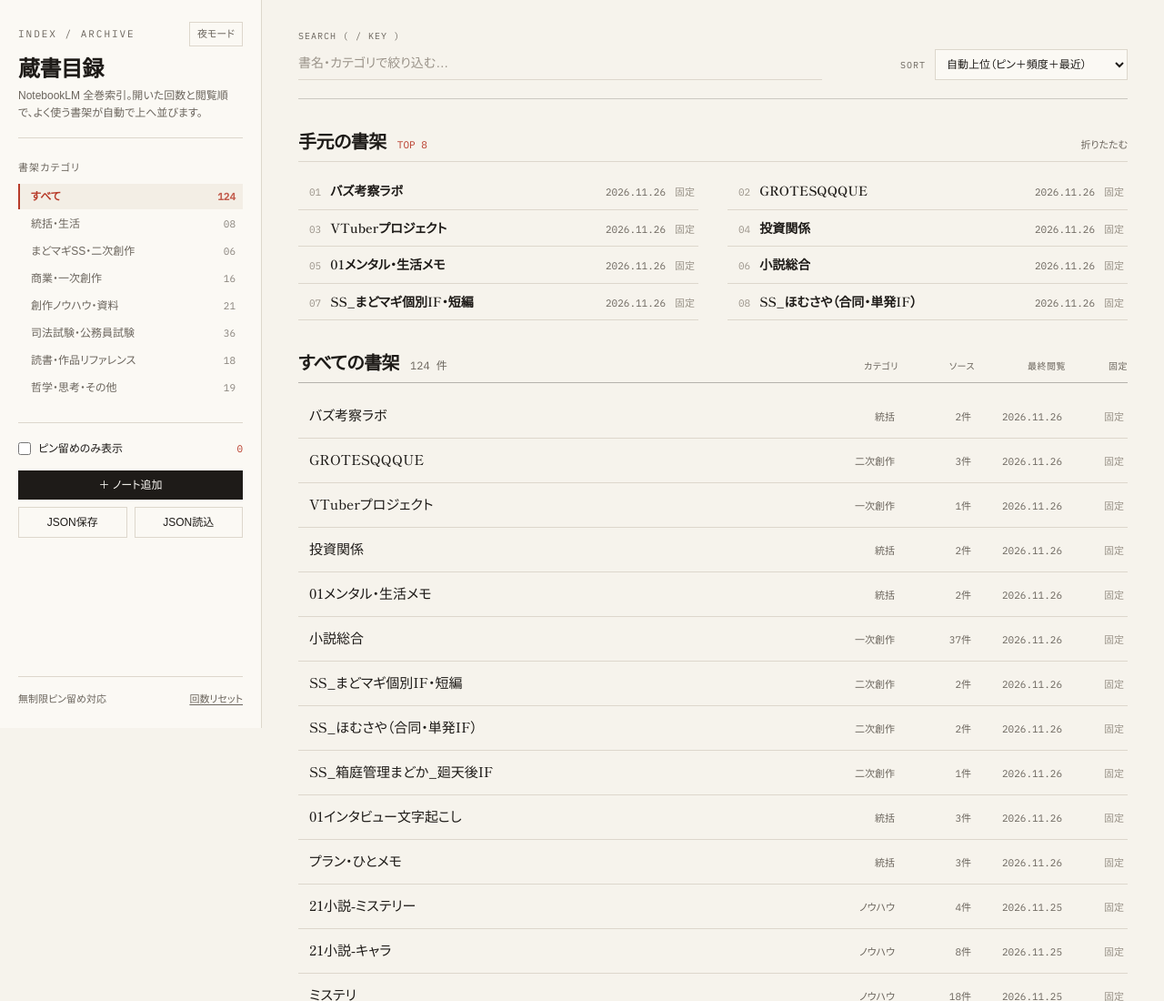
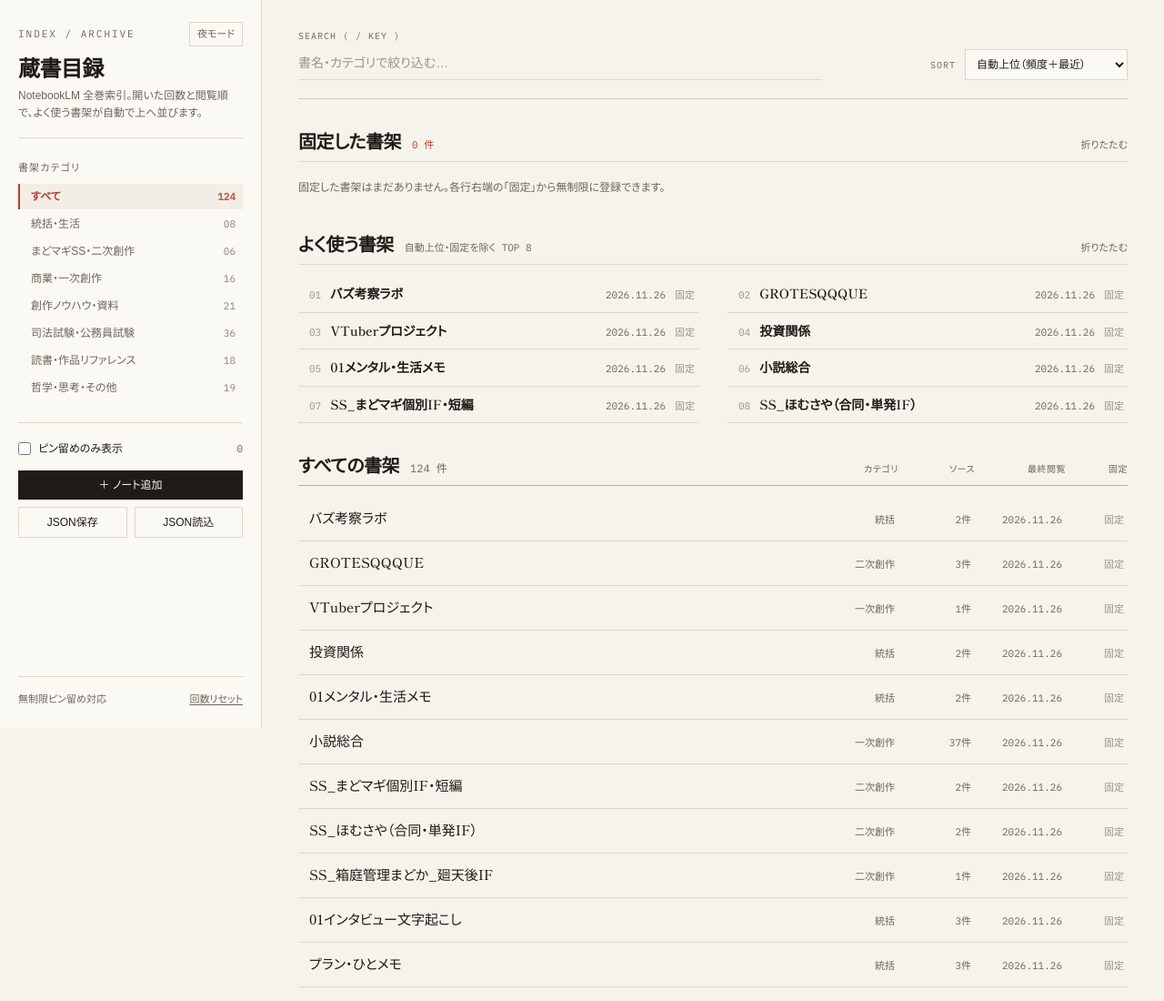
Before and after one commit to isitaka/nb-index, a plain HTML site: page index.html in a window 1280 px wide. Shown: the top 1100 px of the page at 91% size. Drawn offline with nearby package versions, Linux system fonts and the light colour scheme.

Commit message:
Update launcher: separate pinned and auto-top

```diff
--- a/index.html
+++ b/index.html
@@ -204,7 +204,7 @@
             id="sortSelect"
             class="py-2 pl-2 pr-7 text-xs font-medium bg-paper-surface dark:bg-night-surface border border-paper-border dark:border-night-border focus:border-vermilion dark:focus:border-vermilion-dark focus:outline-none"
           >
-            <option value="smart">自動上位（ピン＋頻度＋最近）</option>
+            <option value="smart">自動上位（頻度＋最近）</option>
             <option value="clicks">よく使う順（クリック数）</option>
             <option value="recent">最近開いた順</option>
             <option value="sources">ソース数が多い順</option>
@@ -212,18 +212,35 @@
         </div>
       </section>
 
-      <!-- Top Used & Pinned Shelf (Editorial 2-Column Ledger) -->
-      <section id="quickShelfSection" class="space-y-3">
+      <!-- Pinned Shelf (Dedicated Unlimited Pins) -->
+      <section id="pinnedShelfSection" class="space-y-3">
         <div class="flex items-baseline justify-between gap-2 pb-2 border-b border-paper-border dark:border-night-border">
           <div class="flex items-baseline gap-3">
-            <h2 class="font-serif text-lg sm:text-xl font-bold tracking-tight">手元の書架</h2>
-            <span id="quickShelfBadge" class="font-mono text-[11px] text-vermilion dark:text-vermilion-dark tabular">TOP 8</span>
+            <h2 class="font-serif text-lg sm:text-xl font-bold tracking-tight">固定した書架</h2>
+            <span id="pinnedShelfBadge" class="font-mono text-[11px] text-vermilion dark:text-vermilion-dark tabular">0 件</span>
           </div>
-          <button id="btnToggleQuick" type="button" class="font-mono text-[11px] text-ink-muted dark:text-night-muted hover:text-ink-main dark:hover:text-night-ink transition">
+          <button id="btnTogglePinned" type="button" class="font-mono text-[11px] text-ink-muted dark:text-night-muted hover:text-ink-main dark:hover:text-night-ink transition">
             折りたたむ
           </button>
         </div>
-        <div id="quickShelfGrid" class="grid grid-cols-1 md:grid-cols-2 gap-x-8 gap-y-0"></div>
+        <div id="pinnedShelfGrid" class="grid grid-cols-1 md:grid-cols-2 gap-x-8 gap-y-0"></div>
+        <p id="pinnedEmptyHint" class="hidden text-xs text-ink-muted dark:text-night-muted py-2">
+          固定した書架はまだありません。各行右端の「固定」から無制限に登録できます。
+        </p>
+      </section>
+
+      <!-- Auto-Ranked Shelf (Strictly Excludes Pinned Items) -->
+      <section id="autoShelfSection" class="space-y-3">
+        <div class="flex items-baseline justify-between gap-2 pb-2 border-b border-paper-border dark:border-night-border">
+          <div class="flex items-baseline gap-3 flex-wrap">
+            <h2 class="font-serif text-lg sm:text-xl font-bold tracking-tight">よく使う書架</h2>
+            <span id="autoShelfBadge" class="font-mono text-[11px] text-ink-muted dark:text-night-muted tabular">自動上位・固定を除く TOP 8</span>
+          </div>
+          <button id="btnToggleAuto" type="button" class="font-mono text-[11px] text-ink-muted dark:text-night-muted hover:text-ink-main dark:hover:text-night-ink transition">
+            折りたたむ
+          </button>
+        </div>
+        <div id="autoShelfGrid" class="grid grid-cols-1 md:grid-cols-2 gap-x-8 gap-y-0"></div>
       </section>
 
       <!-- Full Editorial Index List -->
@@ -451,7 +468,8 @@
       searchQuery: '',
       sortBy: 'smart',
       pinnedOnly: false,
-      quickCollapsed: false,
+      pinnedCollapsed: false,
+      autoCollapsed: false,
       mobileCatOpen: true,
       theme: 'light', // Editorial paper-and-ink default
       usage: {},
@@ -498,16 +516,15 @@
       });
     }
 
-    function computeSmartScore(nb) {
-      const pinBonus = nb.pinned ? 1e15 : 0;
+    function computeAutoScore(nb) {
       const clickBonus = nb.clicks * 1e11;
-      return pinBonus + clickBonus + nb.effectiveTs;
+      return clickBonus + nb.effectiveTs;
     }
 
     function sortNotebooks(list, mode) {
       const copy = [...list];
       if (mode === 'smart') {
-        copy.sort((a, b) => computeSmartScore(b) - computeSmartScore(a));
+        copy.sort((a, b) => computeAutoScore(b) - computeAutoScore(a));
       } else if (mode === 'clicks') {
         copy.sort((a, b) => (b.clicks - a.clicks) || (b.effectiveTs - a.effectiveTs));
       } else if (mode === 'recent') {
@@ -687,24 +704,54 @@
       const pinnedCount = all.filter((n) => n.pinned).length;
       document.getElementById('pinnedCountBadge').textContent = String(pinnedCount);
 
-      // Top 8 Quick Shelf
-      const quickShelfSection = document.getElementById('quickShelfSection');
-      const quickShelfGrid = document.getElementById('quickShelfGrid');
-      const quickToggleBtn = document.getElementById('btnToggleQuick');
-      const top8 = sortNotebooks(all, 'smart').slice(0, 8);
-      document.getElementById('quickShelfBadge').textContent = pinnedCount > 0 ? `固定 ${pinnedCount}件 / TOP 8` : 'TOP 8';
+      // Separate Pinned Shelf & Auto-Ranked Shelf (excluding pinned)
+      const pinnedShelfSection = document.getElementById('pinnedShelfSection');
+      const pinnedShelfGrid = document.getElementById('pinnedShelfGrid');
+      const pinnedEmptyHint = document.getElementById('pinnedEmptyHint');
+      const pinnedToggleBtn = document.getElementById('btnTogglePinned');
 
-      if (state.searchQuery.trim() !== '' || state.activeCategory !== 'ALL' || state.pinnedOnly) {
-        quickShelfSection.classList.add('hidden');
+      const autoShelfSection = document.getElementById('autoShelfSection');
+      const autoShelfGrid = document.getElementById('autoShelfGrid');
+      const autoToggleBtn = document.getElementById('btnToggleAuto');
+
+      const pinnedItems = sortNotebooks(all.filter((n) => n.pinned), 'smart');
+      const autoTop8 = sortNotebooks(all.filter((n) => !n.pinned), 'smart').slice(0, 8);
+
+      document.getElementById('pinnedShelfBadge').textContent = `${pinnedItems.length} 件`;
+      document.getElementById('autoShelfBadge').textContent = `自動上位・固定を除く TOP ${autoTop8.length}`;
+
+      const isFilteredView = state.searchQuery.trim() !== '' || state.activeCategory !== 'ALL' || state.pinnedOnly;
+      if (isFilteredView) {
+        pinnedShelfSection.classList.add('hidden');
+        autoShelfSection.classList.add('hidden');
       } else {
-        quickShelfSection.classList.remove('hidden');
-        if (state.quickCollapsed) {
-          quickShelfGrid.classList.add('hidden');
-          quickToggleBtn.textContent = '開く';
+        pinnedShelfSection.classList.remove('hidden');
+        autoShelfSection.classList.remove('hidden');
+
+        if (state.pinnedCollapsed) {
+          pinnedShelfGrid.classList.add('hidden');
+          pinnedEmptyHint.classList.add('hidden');
+          pinnedToggleBtn.textContent = '開く';
         } else {
-          quickShelfGrid.classList.remove('hidden');
-          quickToggleBtn.textContent = '折りたたむ';
-          quickShelfGrid.innerHTML = top8.map((nb, idx) => createQuickRowHtml(nb, idx + 1)).join('');
+          pinnedToggleBtn.textContent = '折りたたむ';
+          if (pinnedItems.length === 0) {
+            pinnedShelfGrid.innerHTML = '';
+            pinnedShelfGrid.classList.add('hidden');
+            pinnedEmptyHint.classList.remove('hidden');
+          } else {
+            pinnedEmptyHint.classList.add('hidden');
+            pinnedShelfGrid.classList.remove('hidden');
+            pinnedShelfGrid.innerHTML = pinnedItems.map((nb, idx) => createQuickRowHtml(nb, idx + 1)).join('');
+          }
+        }
+
+        if (state.autoCollapsed) {
+          autoShelfGrid.classList.add('hidden');
+          autoToggleBtn.textContent = '開く';
+        } else {
+          autoShelfGrid.classList.remove('hidden');
+          autoToggleBtn.textContent = '折りたたむ';
+          autoShelfGrid.innerHTML = autoTop8.map((nb, idx) => createQuickRowHtml(nb, idx + 1)).join('');
         }
       }
 
@@ -785,8 +832,13 @@
       render();
     });
 
-    document.getElementById('btnToggleQuick').addEventListener('click', () => {
-      state.quickCollapsed = !state.quickCollapsed;
+    document.getElementById('btnTogglePinned').addEventListener('click', () => {
+      state.pinnedCollapsed = !state.pinnedCollapsed;
+      render();
+    });
+
+    document.getElementById('btnToggleAuto').addEventListener('click', () => {
+      state.autoCollapsed = !state.autoCollapsed;
       render();
     });
 
```
